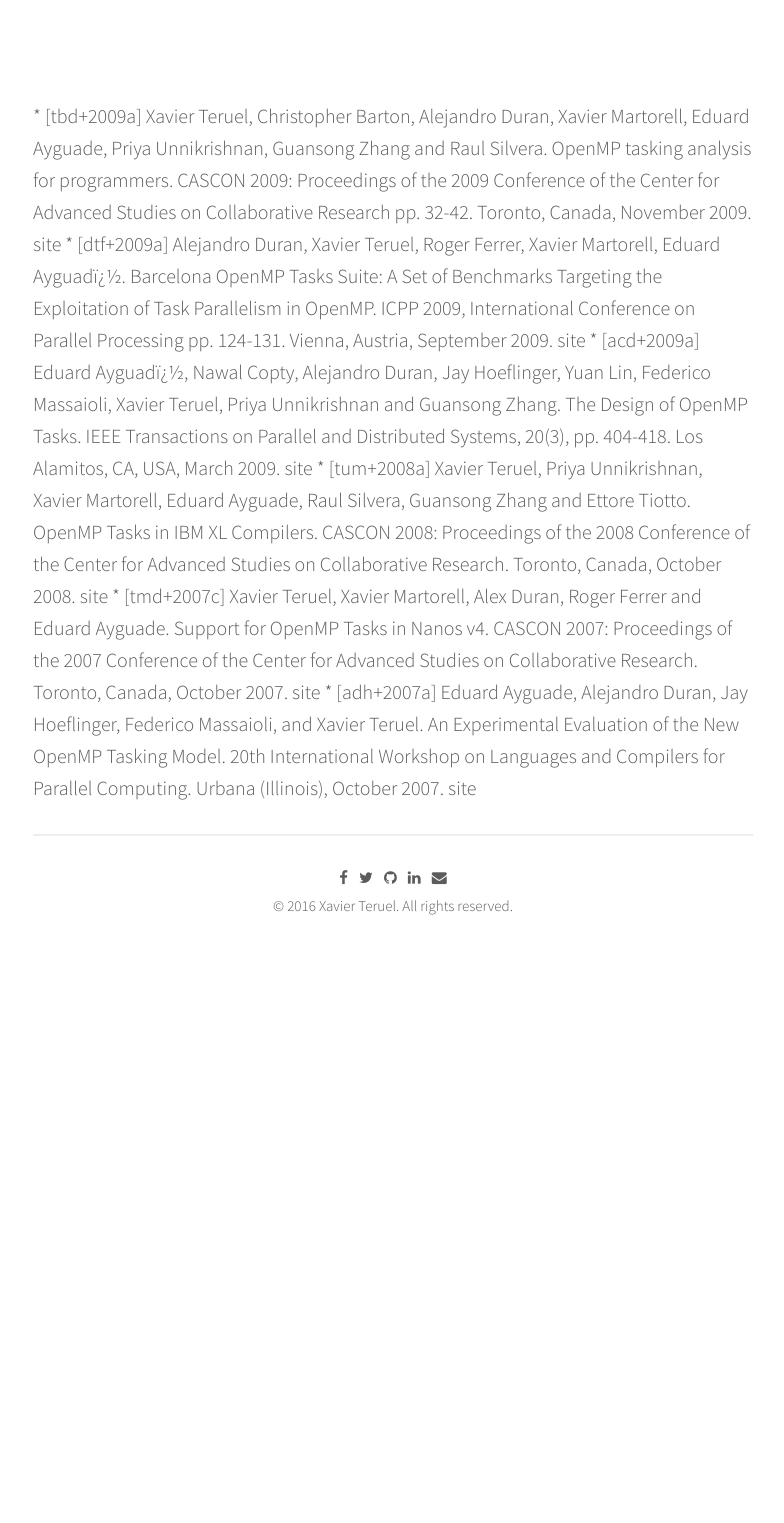
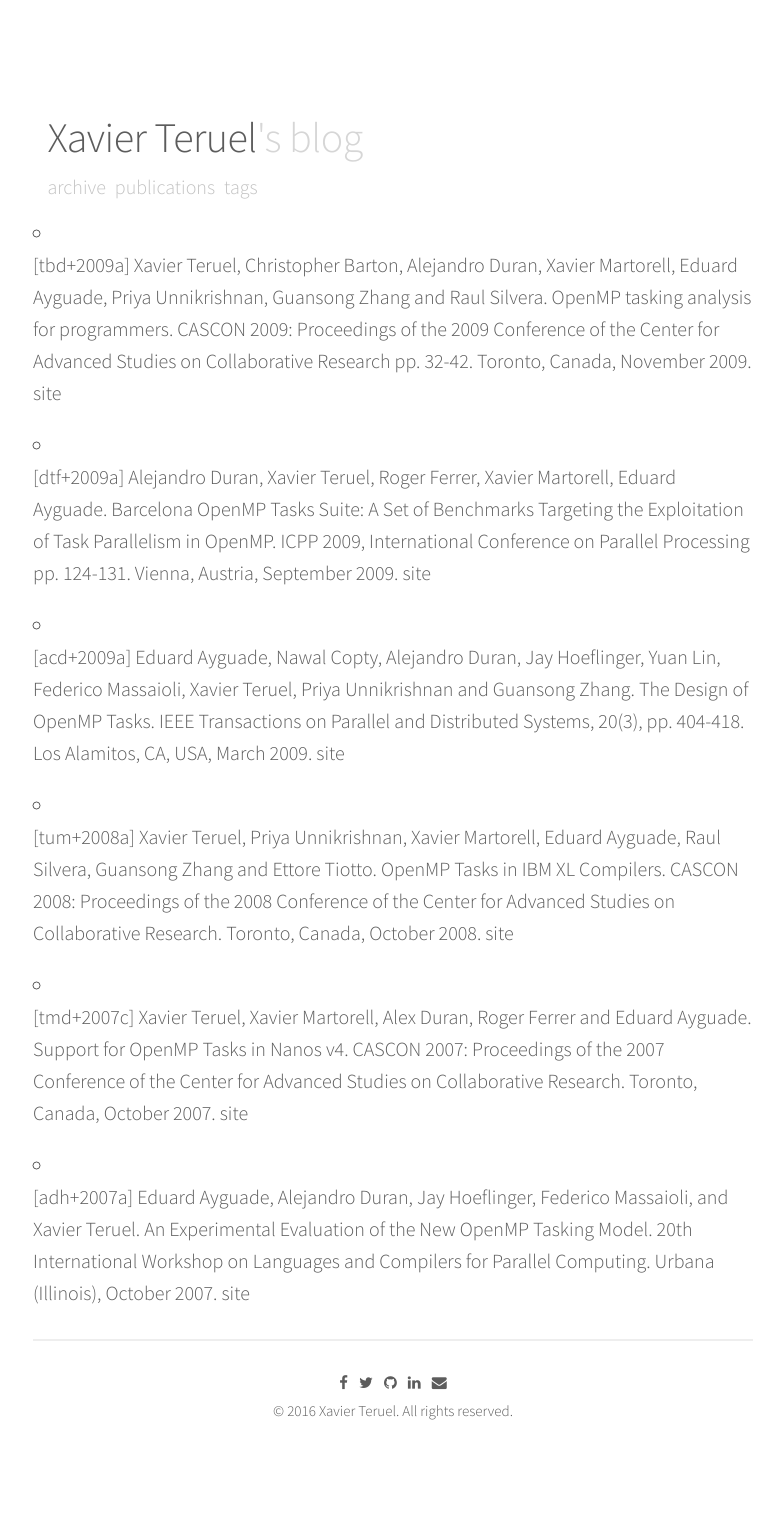
Before and after one commit to xteruel/xteruel.github.io, a Jekyll site: the page built from publications/index.md, in a window 1280 px wide. Shown: the whole page, without its empty margins (247-1031 px from the left). Built offline with Jekyll 4.4.1, drawn with Linux system fonts in a browser that asks for light colours; nearby versions of some CDN libraries; before the commit the page ends 1018 px from its top, so only the background shows below that.

Commit message:
Including headers in auxiliary pages. Publications as markdown (instead html)

```diff
--- a/archive/index.html
+++ b/archive/index.html
@@ -1,7 +1,9 @@
 ---
-layout: page
-title: Blog's Archive
+layout: default
+title: Xavier Teruel's archive
 ---
+{% include header.html %}
+
 <div class="archive">
   <div class="archive-list">
   {% if site.posts.size == 0 %}
--- a/index.html
+++ b/index.html
@@ -1,5 +1,6 @@
 ---
 layout: default
+title: Xavier Teruel's blog
 ---
 
 {% include header.html %}
--- a/publications/index.html
+++ b/publications/index.md
@@ -3,11 +3,13 @@ layout: default
 title: Xavier Teruel's publications
 ---
 
+{% include header.html %}
+
 * [tbd+2009a] Xavier Teruel, Christopher Barton, Alejandro Duran, Xavier Martorell, Eduard Ayguade, Priya Unnikrishnan, Guansong Zhang and Raul Silvera. OpenMP tasking analysis for programmers. CASCON 2009: Proceedings of the 2009 Conference of the Center for Advanced Studies on Collaborative Research pp. 32-42. Toronto, Canada, November 2009. site
 
-* [dtf+2009a] Alejandro Duran, Xavier Teruel, Roger Ferrer, Xavier Martorell, Eduard Ayguadï¿½. Barcelona OpenMP Tasks Suite: A Set of Benchmarks Targeting the Exploitation of Task Parallelism in OpenMP. ICPP 2009, International Conference on Parallel Processing pp. 124-131. Vienna, Austria, September 2009. site
+* [dtf+2009a] Alejandro Duran, Xavier Teruel, Roger Ferrer, Xavier Martorell, Eduard Ayguade. Barcelona OpenMP Tasks Suite: A Set of Benchmarks Targeting the Exploitation of Task Parallelism in OpenMP. ICPP 2009, International Conference on Parallel Processing pp. 124-131. Vienna, Austria, September 2009. site
 
-* [acd+2009a] Eduard Ayguadï¿½, Nawal Copty, Alejandro Duran, Jay Hoeflinger, Yuan Lin, Federico Massaioli, Xavier Teruel, Priya Unnikrishnan and Guansong Zhang. The Design of OpenMP Tasks. IEEE Transactions on Parallel and Distributed Systems, 20(3), pp. 404-418. Los Alamitos, CA, USA, March 2009. site
+* [acd+2009a] Eduard Ayguade, Nawal Copty, Alejandro Duran, Jay Hoeflinger, Yuan Lin, Federico Massaioli, Xavier Teruel, Priya Unnikrishnan and Guansong Zhang. The Design of OpenMP Tasks. IEEE Transactions on Parallel and Distributed Systems, 20(3), pp. 404-418. Los Alamitos, CA, USA, March 2009. site
 
 * [tum+2008a] Xavier Teruel, Priya Unnikrishnan, Xavier Martorell, Eduard Ayguade, Raul Silvera, Guansong Zhang and Ettore Tiotto. OpenMP Tasks in IBM XL Compilers. CASCON 2008: Proceedings of the 2008 Conference of the Center for Advanced Studies on Collaborative Research. Toronto, Canada, October 2008. site
 
```
